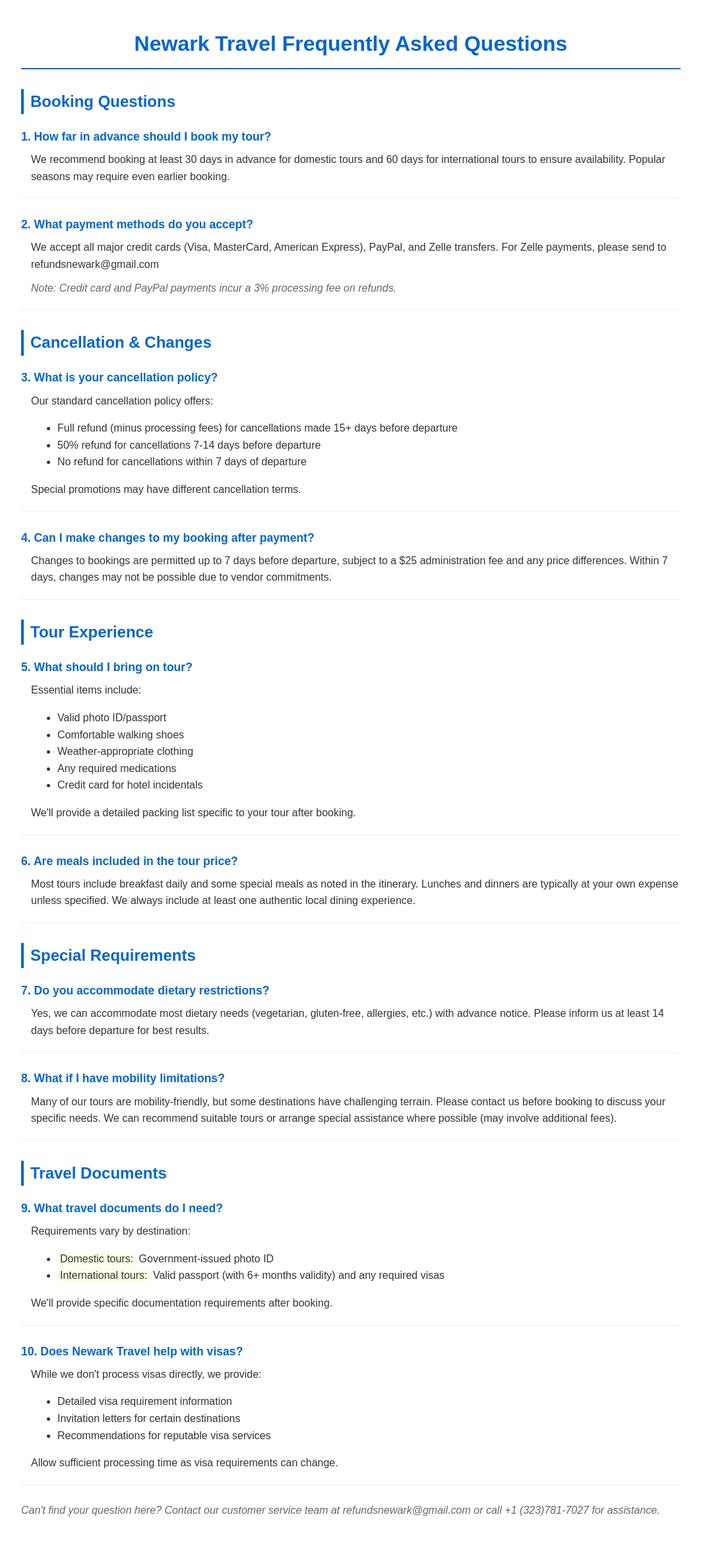
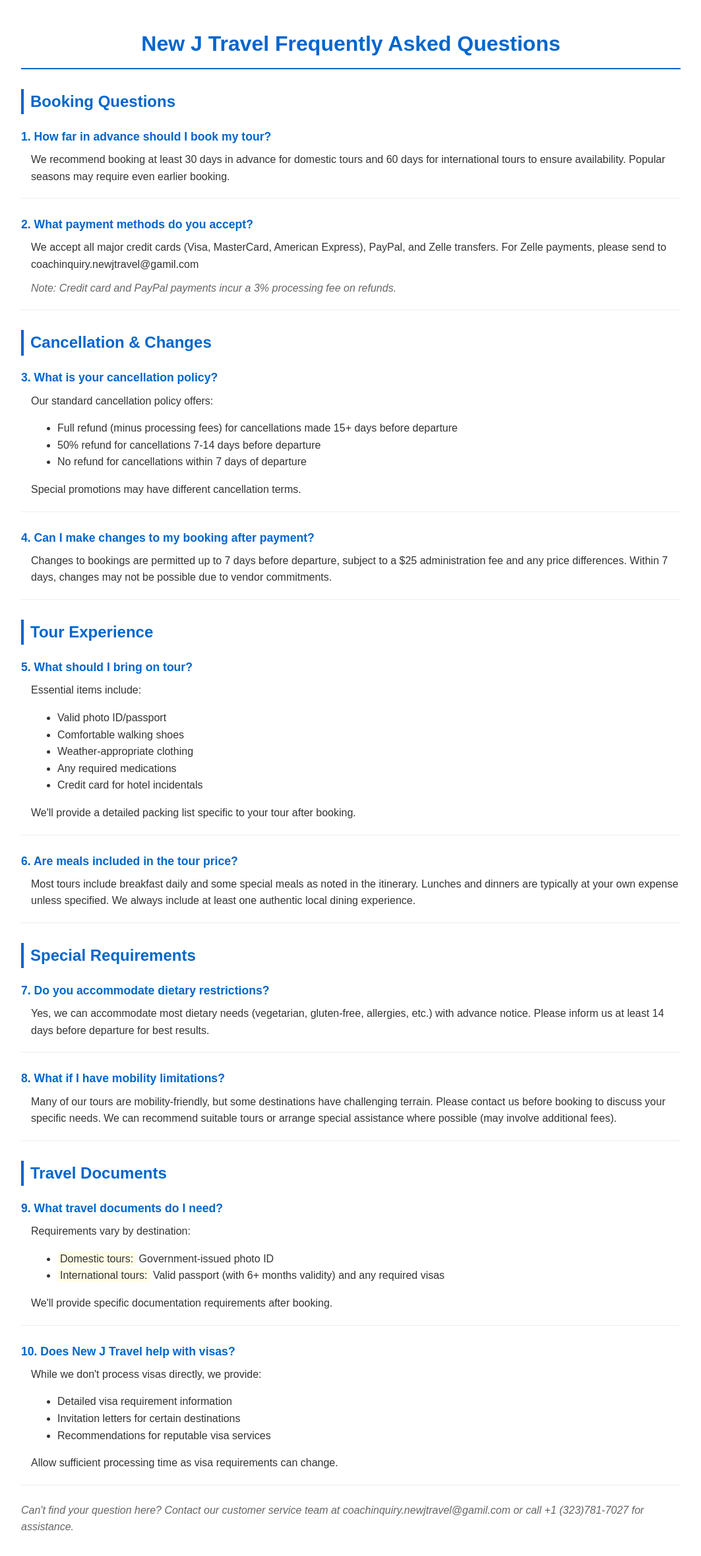
Before and after one commit to gxxing985/New-J-Travel, a plain HTML site: page faq.html in a window 1280 px wide. Shown: the whole page at 66% size, without its empty margins (108-1171 px from the left). Before the commit the page ends 2337 px from the top, so only its background shows below. Drawn offline with Linux system fonts and the light colour scheme.

Commit message:
Update faq.html

```diff
--- a/faq.html
+++ b/faq.html
@@ -3,7 +3,7 @@
 <head>
     <meta charset="UTF-8">
     <meta name="viewport" content="width=device-width, initial-scale=1.0">
-    <title>Newark Travel - Frequently Asked Questions</title>
+    <title>New J Travel - Frequently Asked Questions</title>
     <style>
         body {
             font-family: Arial, sans-serif;
@@ -52,7 +52,7 @@
     </style>
 </head>
 <body>
-    <h1>Newark Travel Frequently Asked Questions</h1>
+    <h1>New J Travel Frequently Asked Questions</h1>
 
     <h2>Booking Questions</h2>
 
@@ -66,7 +66,7 @@
     <div class="faq-item">
         <div class="question">2. What payment methods do you accept?</div>
         <div class="answer">
-            We accept all major credit cards (Visa, MasterCard, American Express), PayPal, and Zelle transfers. For Zelle payments, please send to refundsnewark@gmail.com
+            We accept all major credit cards (Visa, MasterCard, American Express), PayPal, and Zelle transfers. For Zelle payments, please send to coachinquiry.newjtravel@gamil.com
             <div class="note">Note: Credit card and PayPal payments incur a 3% processing fee on refunds.</div>
         </div>
     </div>
@@ -148,7 +148,7 @@
     </div>
 
     <div class="faq-item">
-        <div class="question">10. Does Newark Travel help with visas?</div>
+        <div class="question">10. Does New J Travel help with visas?</div>
         <div class="answer">
             While we don't process visas directly, we provide:
             <ul>
@@ -161,7 +161,7 @@
     </div>
 
     <div class="note">
-        <p>Can't find your question here? Contact our customer service team at refundsnewark@gmail.com or call  +1 (323)781-7027 for assistance.</p>
+        <p>Can't find your question here? Contact our customer service team at coachinquiry.newjtravel@gamil.com or call  +1 (323)781-7027 for assistance.</p>
     </div>
 </body>
 </html>
```
